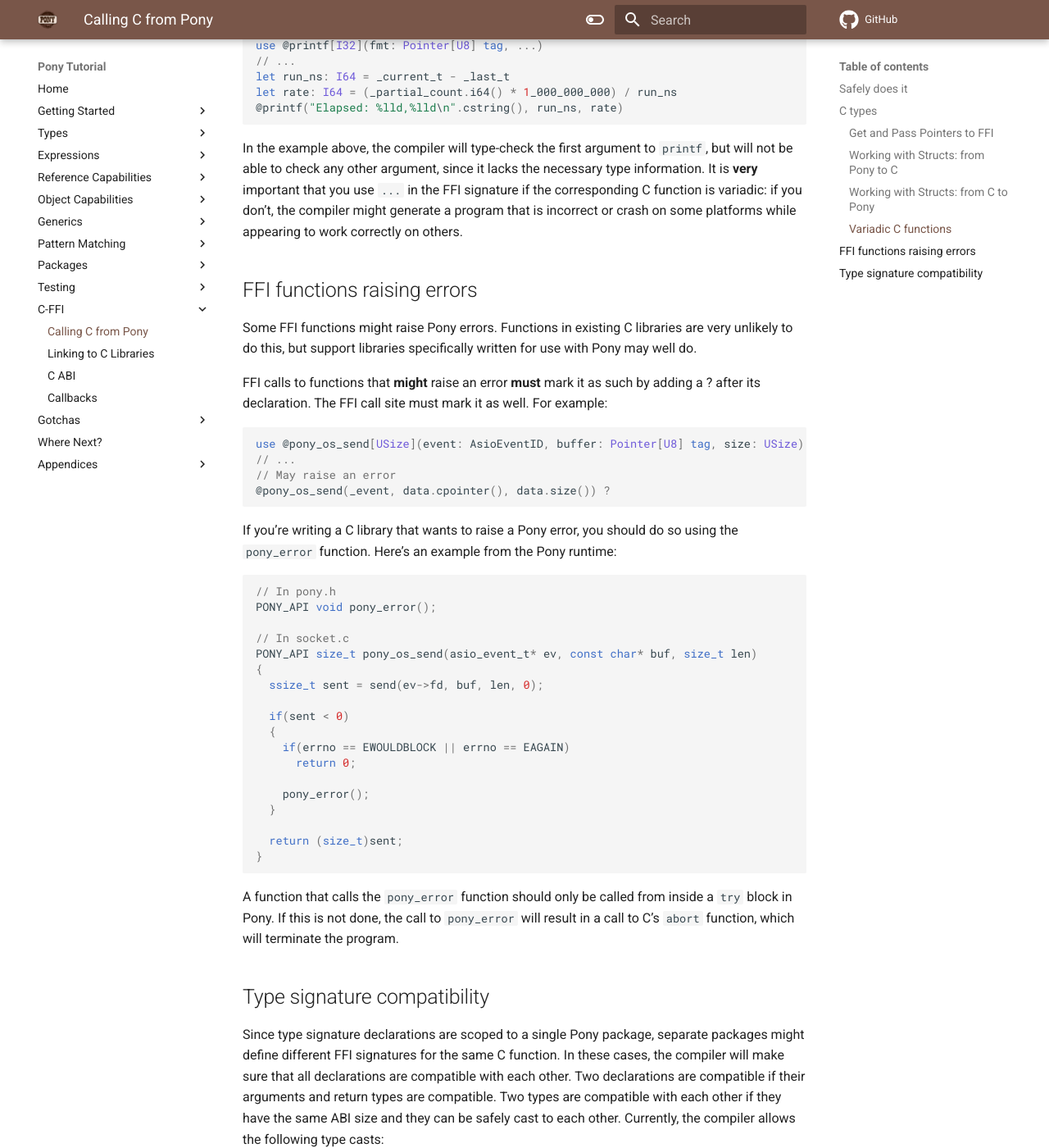
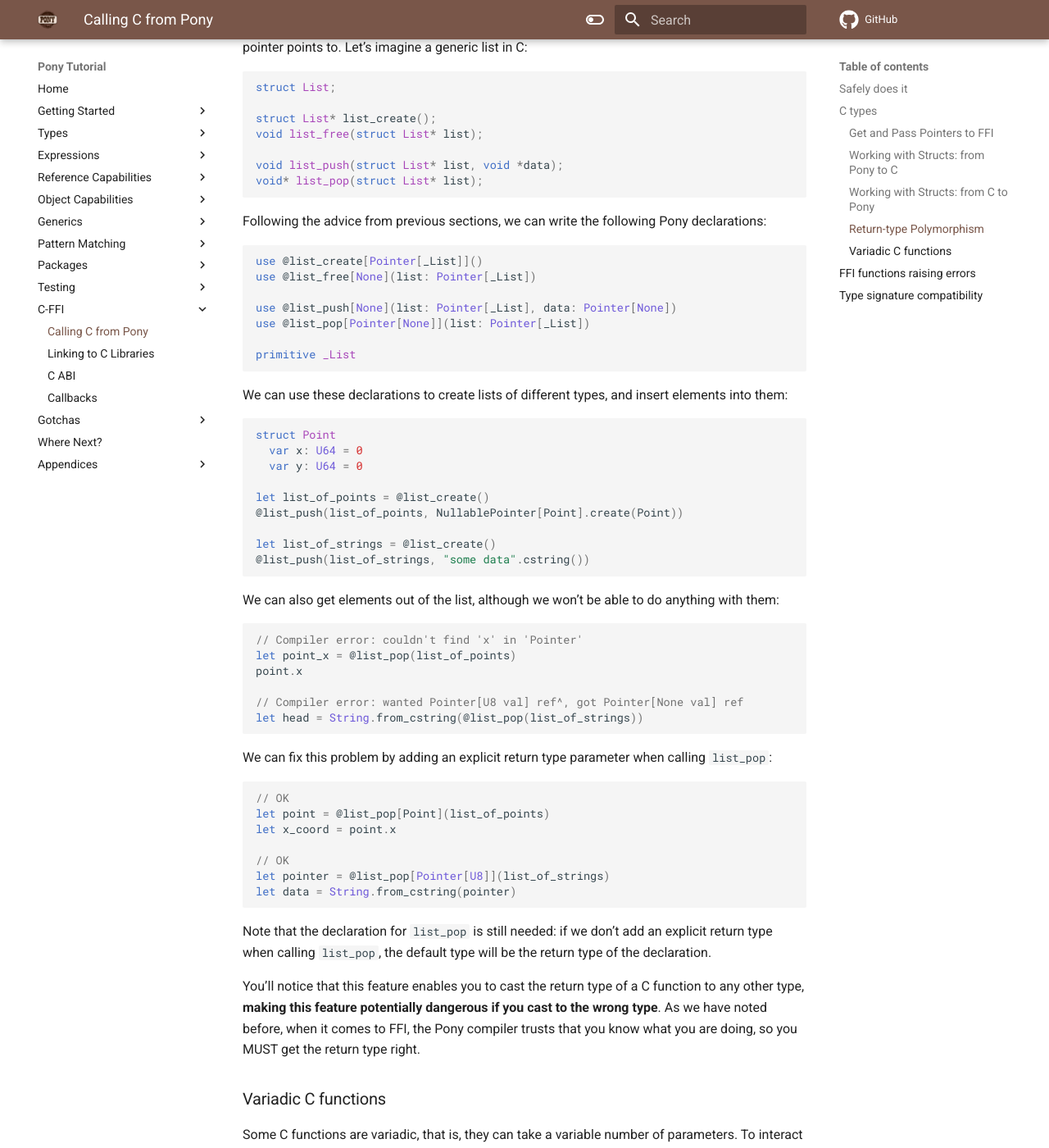
Before and after one commit to ponylang/pony-tutorial, an MkDocs documentation site: the page built from docs/c-ffi/calling-c.md, in a window 1280 px wide and 1400 px high, scrolled down 4423 px. Shown: the whole window at 82% size. Built offline with MkDocs 1.6.1 and Material for MkDocs 9.7.7, drawn with Linux system fonts in a browser that asks for light colours; comment, search, counter and statistics services are not loaded; some of the changed text lies outside the part shown.

Commit message:
Document return-type polymorphism in FFI

````diff
--- a/docs/c-ffi/calling-c.md
+++ b/docs/c-ffi/calling-c.md
@@ -24,7 +24,7 @@
       end
 ```
 
-FFI functions have the @ symbol before its name, and FFI signatures are declared using the `use` command. The types specified here are considered authoritative, and any FFI calls that differ are considered to be an error.
+FFI functions have the @ symbol before its name, and FFI signatures are declared using the `use` command. The types specified here are considered authoritative, and any FFI calls that use different types will result in a compile error.
 
 The use @ command can take a condition just like other `use` commands. This is useful in this case, since the `_mkdir` function only exists in Windows.
 
@@ -153,6 +153,73 @@
 
 A `NullablePointer` type can only be used with `structs`, and is only intended for output parameters (like in the example above) or for return types from C. You don't need to use a `NullablePointer` if you are only passing a `struct` as a regular input parameter.
 
+### Return-type Polymorphism
+
+We mentioned before that you should use the `Pointer[None]` type in Pony when dealing with values of `void*` type in C. This is very useful for function parameters, but when we use `Pointer[None]` for the return type of a C function, we won't be able to access the value that the pointer points to. Let's imagine a generic list in C:
+
+```C
+struct List;
+
+struct List* list_create();
+void list_free(struct List* list);
+
+void list_push(struct List* list, void *data);
+void* list_pop(struct List* list);
+```
+
+Following the advice from previous sections, we can write the following Pony declarations:
+
+```pony
+use @list_create[Pointer[_List]]()
+use @list_free[None](list: Pointer[_List])
+
+use @list_push[None](list: Pointer[_List], data: Pointer[None])
+use @list_pop[Pointer[None]](list: Pointer[_List])
+
+primitive _List
+```
+
+We can use these declarations to create lists of different types, and insert elements into them:
+
+```pony
+struct Point
+  var x: U64 = 0
+  var y: U64 = 0
+
+let list_of_points = @list_create()
+@list_push(list_of_points, NullablePointer[Point].create(Point))
+
+let list_of_strings = @list_create()
+@list_push(list_of_strings, "some data".cstring())
+```
+
+We can also get elements out of the list, although we won't be able to do anything with them:
+
+```pony
+// Compiler error: couldn't find 'x' in 'Pointer'
+let point_x = @list_pop(list_of_points)
+point.x
+
+// Compiler error: wanted Pointer[U8 val] ref^, got Pointer[None val] ref
+let head = String.from_cstring(@list_pop(list_of_strings))
+```
+
+We can fix this problem by adding an explicit return type parameter when calling `list_pop`:
+
+```pony
+// OK
+let point = @list_pop[Point](list_of_points)
+let x_coord = point.x
+
+// OK
+let pointer = @list_pop[Pointer[U8]](list_of_strings)
+let data = String.from_cstring(pointer)
+```
+
+Note that the declaration for `list_pop` is still needed: if we don't add an explicit return type when calling `list_pop`, the default type will be the return type of the declaration.
+
+You'll notice that this feature enables you to cast the return type of a C function to any other type, **making this feature potentially dangerous if you cast to the wrong type**. As we have noted before, when it comes to FFI, the Pony compiler trusts that you know what you are doing, so you MUST get the return type right.
+
 ### Variadic C functions
 
 Some C functions are variadic, that is, they can take a variable number of parameters. To interact with these functions, you should also specify that fact in the FFI signature:
````
